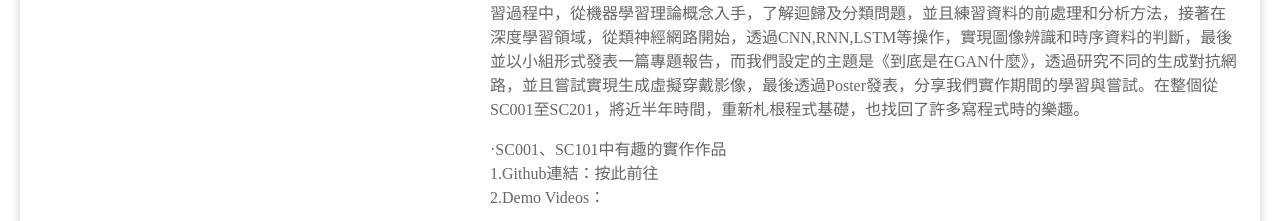
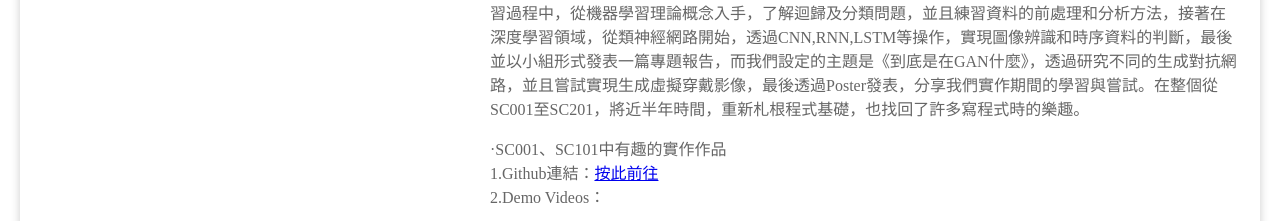
Before and after one commit to Harry-Kuo/WeHelp_Application, a plain HTML site: page index.html in a window 1280 px wide. Shown: the part 1740-1961 px from the top of the page. Drawn offline with Linux system fonts and the light colour scheme.

Commit message:
Update index.html

```diff
--- a/index.html
+++ b/index.html
@@ -92,7 +92,7 @@
             <p>
             ·SC001、SC101中有趣的實作作品
                 <br>
-              1.Github連結：按此前往
+              1.Github連結：<a href="https://github.com/Harry-Kuo/stanCodeProjects.git">按此前往</a>
                 <br>
               2.Demo Videos：
             </p>
```
